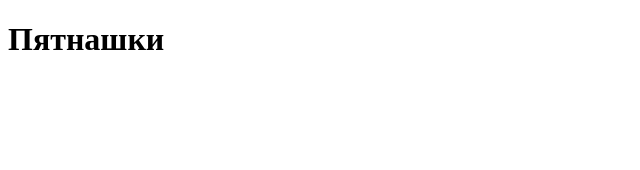
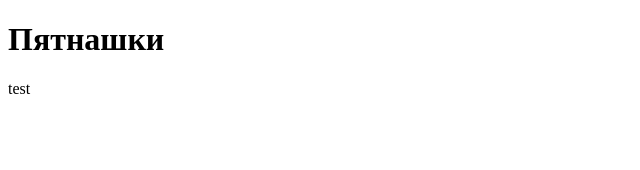
Before and after one commit to dabonka/fifteen, a React app: page / in a window 1280 px wide. Shown: the top 170 px of the page, without its empty margins (0-640 px from the left). Built offline with nearby package versions, Linux system fonts and the light colour scheme.

Commit message:
add changes

```diff
--- a/src/App.js
+++ b/src/App.js
@@ -9,8 +9,9 @@ function App(props){
 			<Header title={"Пятнашки"}/>
 			<div>
 				{props.arr.map(n => {
-					<Cell position={n} />
+					<Cell position={n} title={"test"}/>
 				})}
+				<Cell title={"test"} />
 			</div>
 		</div>
 	)
--- a/src/components/Cell.js
+++ b/src/components/Cell.js
@@ -5,13 +5,14 @@ function Cell(props){
 	return(
 		<div>
 			{props.position}
-			olala
+			{props.title}
 		</div>
 	)
 }
 
 Cell.propTypes = {
- position: PropTypes.number
+ position: PropTypes.number,
+ title: PropTypes.string
 }
 
 export default Cell;
```
